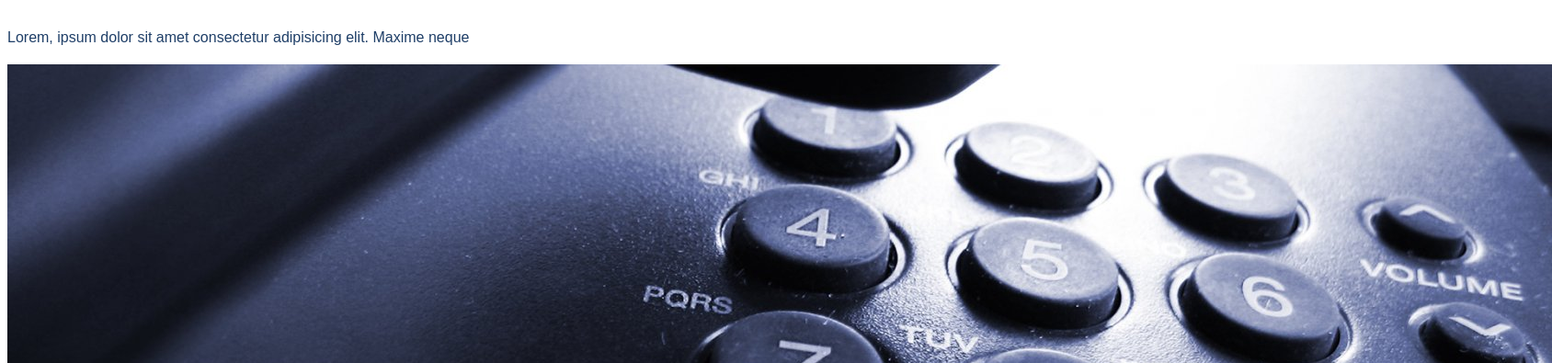
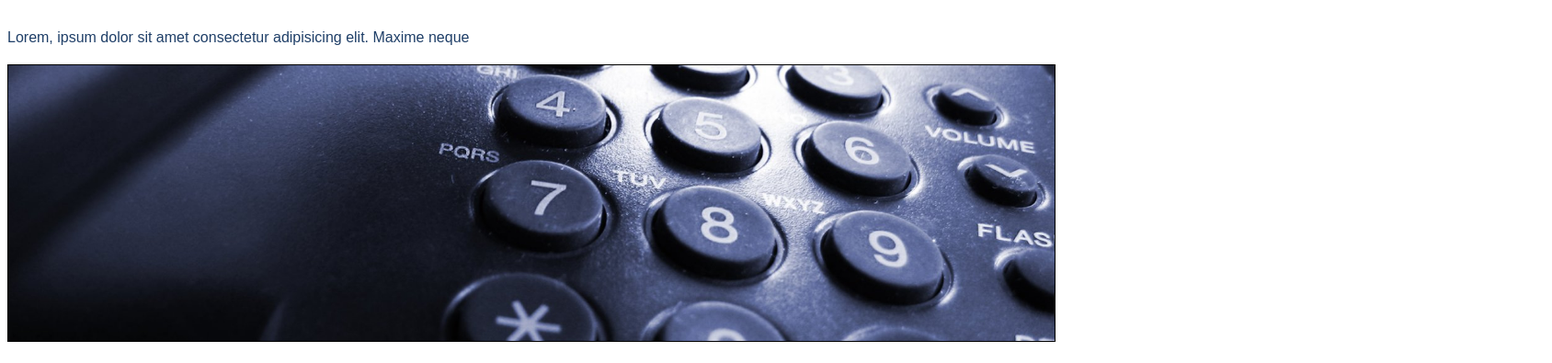
Before and after one commit to Hitoryyy/web_development_projects, a plain HTML site: page Home_Work_3/contact/contacts.html in a window 1280 px wide. Shown: the part 283-678 px from the top of the page at 92% size, 1688 px wide, since content can reach past the window. Drawn offline with Linux system fonts and the light colour scheme.

Commit message:
| add editing for Home Work № 3 | 14.12.2022 |

```diff
--- a/Home_Work_3/contact/contacts.html
+++ b/Home_Work_3/contact/contacts.html
@@ -22,7 +22,7 @@
     <hr>
     <h2 class="h2_contacts">Contact Us</h2>
     <p class="p">Lorem, ipsum dolor sit amet consectetur adipisicing elit. Maxime neque</p>
-    <img src="../img/kontaktyi.jpg" alt="Контакты">
+    <div class="block"></div>
     <h4 class="h4">Address</h4>
     <p class="p">Lorem ipsum dolor sit amet consectetur adipisicing</p>
     <h4>Phone</h4>
@@ -45,7 +45,7 @@
         <button class="button_style" type="submit">Отправить</button>
     </form>
     <script type="text/javascript" charset="utf-8" async
-            src="https://api-maps.yandex.ru/services/constructor/1.0/js/?um=constructor%3A9fe447d58b932d6dd30ff2ae4f112c3f8b3f3da640a19bbec3cc725228540cb9&amp;width=665&amp;height=565&amp;lang=ru_RU&amp;scroll=true"></script>
+        src="https://api-maps.yandex.ru/services/constructor/1.0/js/?um=constructor%3A9fe447d58b932d6dd30ff2ae4f112c3f8b3f3da640a19bbec3cc725228540cb9&amp;width=665&amp;height=565&amp;lang=ru_RU&amp;scroll=true"></script>
     <hr>
 </body>
 <footer class="body_font">
--- a/Home_Work_3/css/style.css
+++ b/Home_Work_3/css/style.css
@@ -48,3 +48,13 @@
     color: #FFFFFF;
     text-transform: uppercase;
 }
+
+.block {
+    width: 90%;
+    height: 300px;
+    border: 1px solid #000;
+    background-color: #ccc;
+    background-image: url(../img/kontaktyi.jpg);
+    background-size: cover;
+    background-position: center;
+}
```
